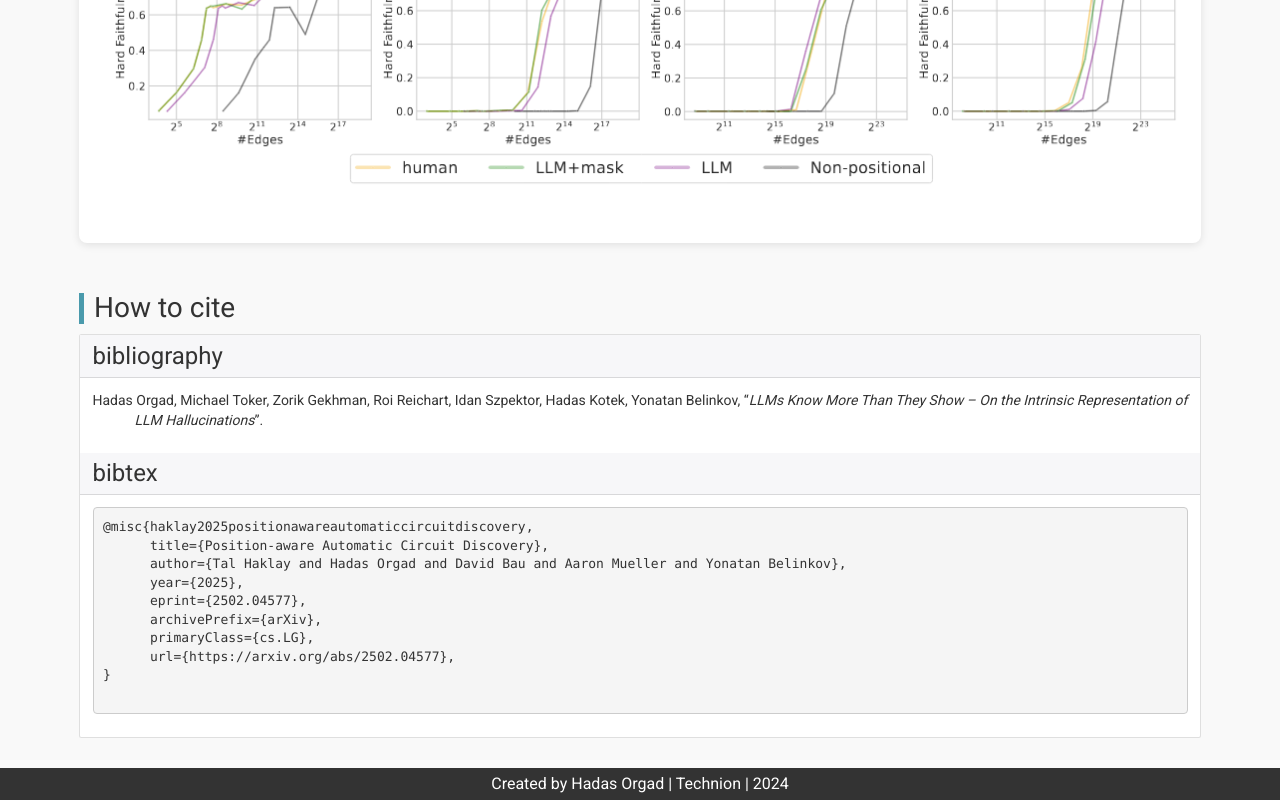
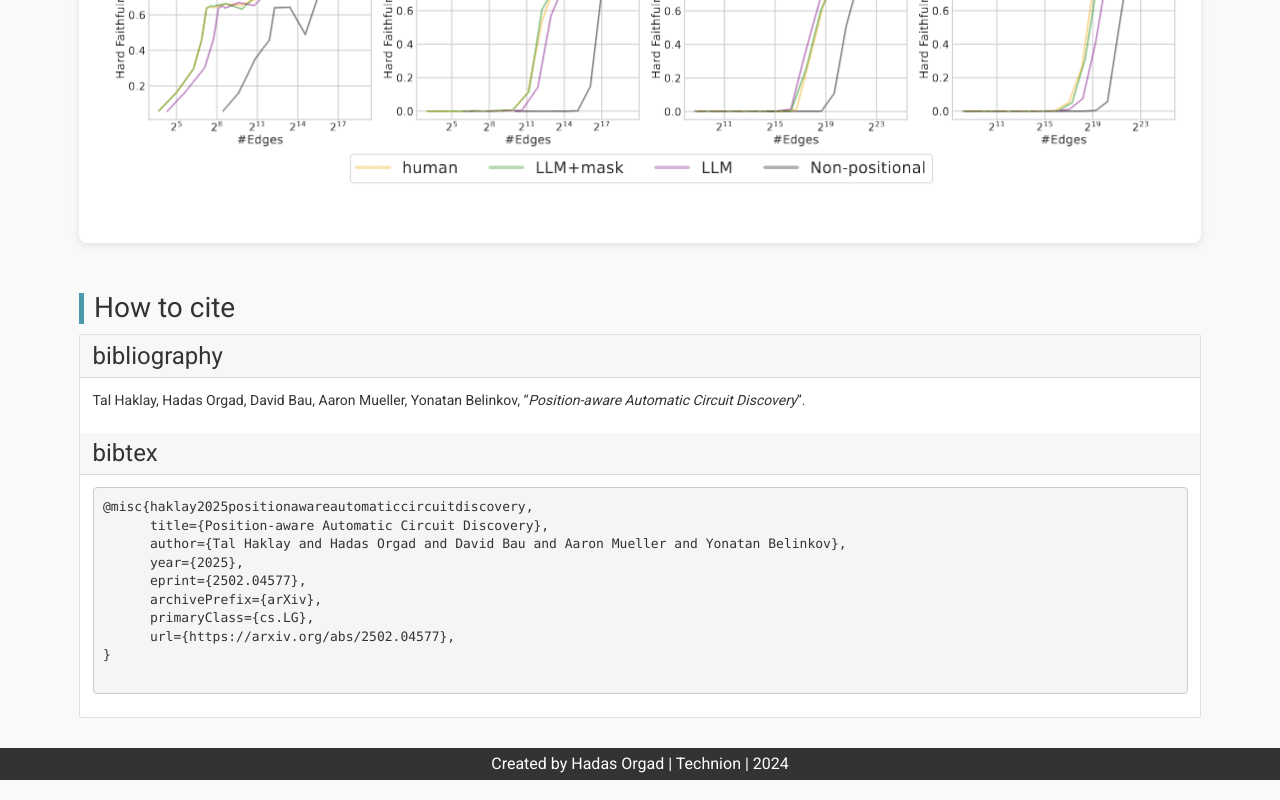
Before and after one commit to peap-circuits/peap-circuits.github.io, a plain HTML site: page index.html in a window 1280 px wide. Shown: the part 4826-5626 px from the top of the page. Drawn offline with nearby package versions, Linux system fonts and the light colour scheme; some icons are missing.

Commit message:
fix citation sec

```diff
--- a/index.html
+++ b/index.html
@@ -406,7 +406,7 @@ A dataset schema identifies meaningful spans within input examples, based on sem
 	<h3 class="card-header">bibliography</h3>
 	<div class="card-block">
 	<p style="text-indent: -3em; margin-left: 3em;" class="card-text clickselect">
-	Hadas Orgad, Michael Toker, Zorik Gekhman, Roi Reichart, Idan Szpektor, Hadas Kotek, Yonatan Belinkov, “<em>LLMs Know More Than They Show – On the Intrinsic Representation of LLM Hallucinations</em>”.
+	Tal Haklay, Hadas Orgad, David Bau, Aaron Mueller, Yonatan Belinkov, “<em>Position-aware Automatic Circuit Discovery</em>”.
 	</p>
 	</div>
 	<h3 class="card-header">bibtex</h3>
```
